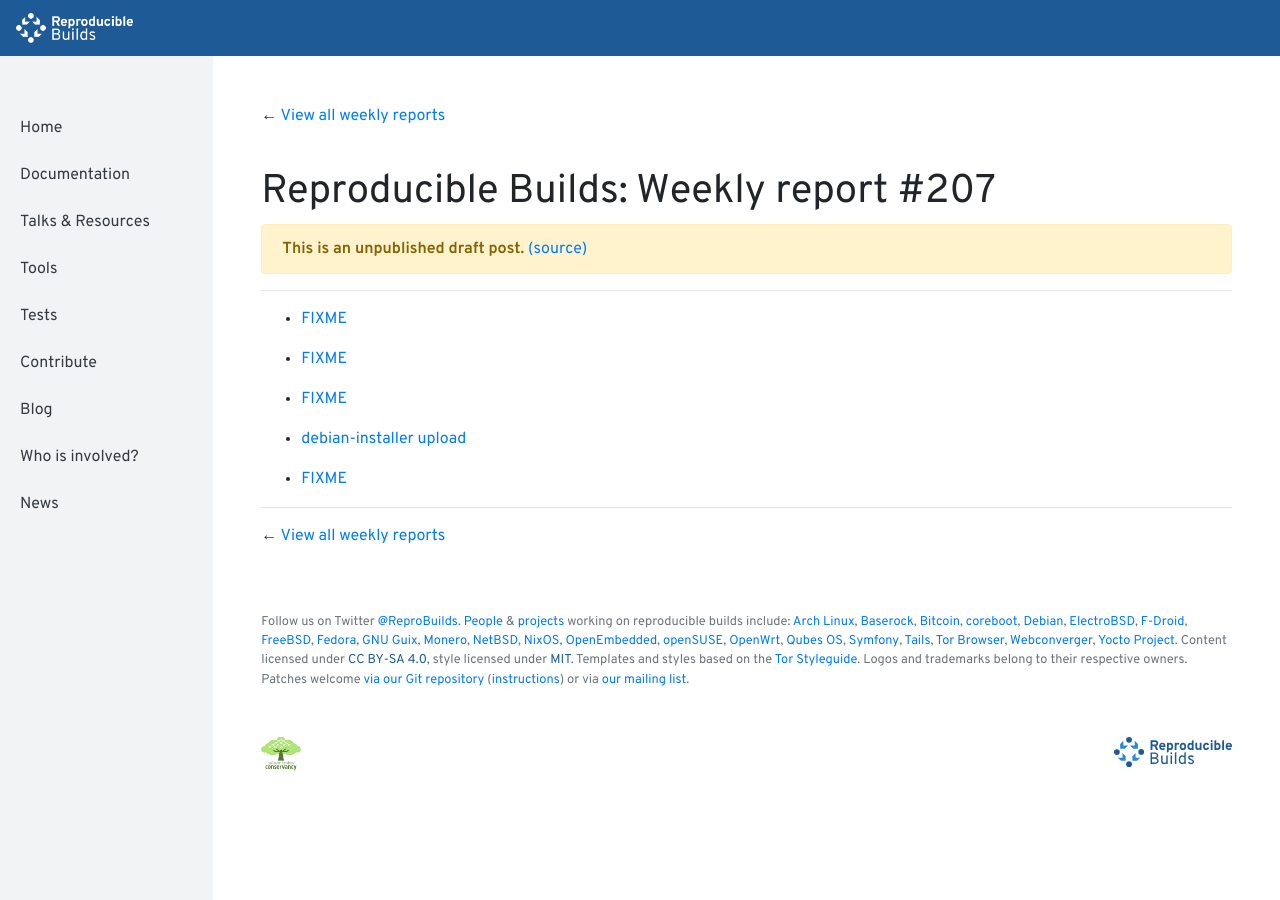
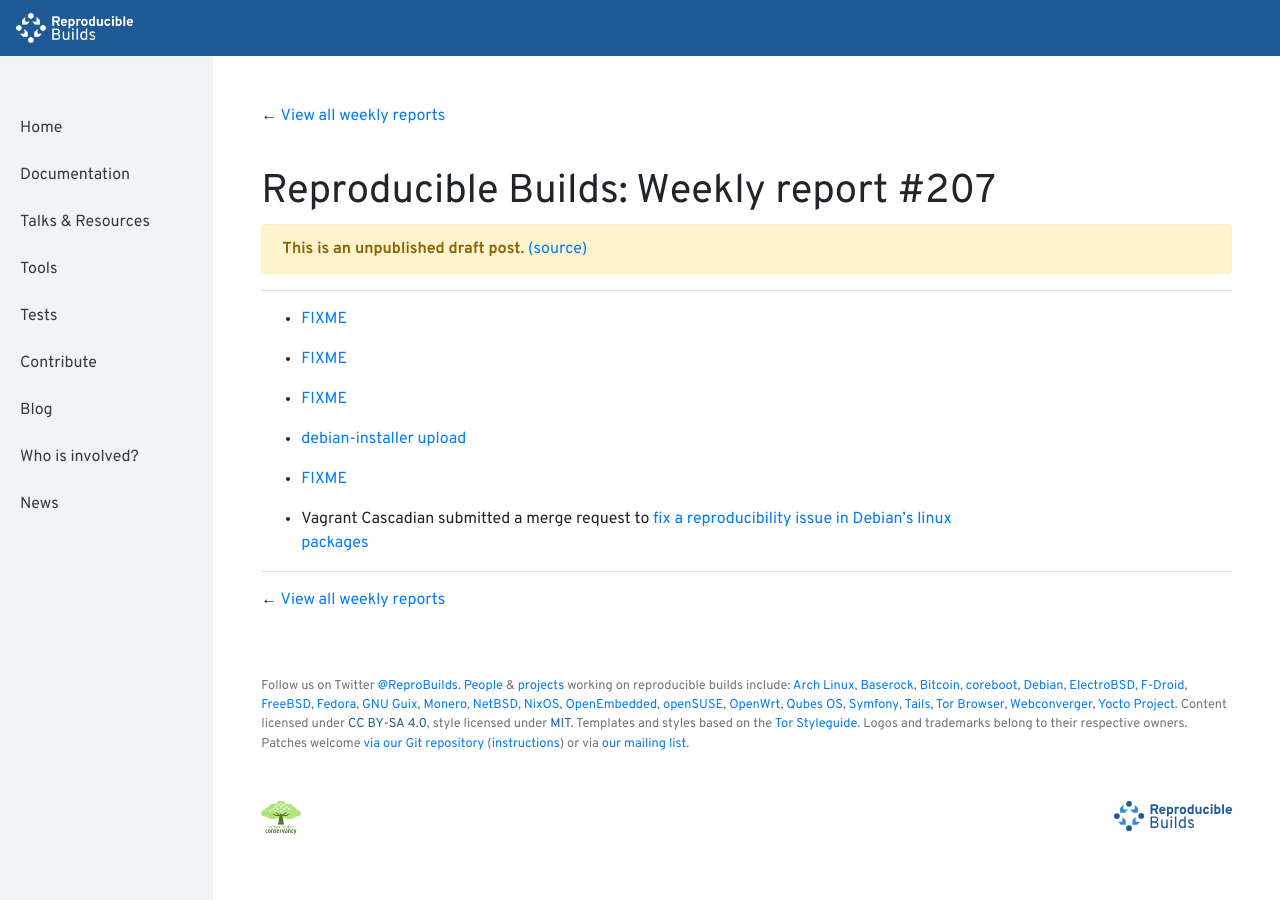
Before and after one commit to prototypefund/reproducible-website, a Jekyll site: the page built from _blog/posts/207.md, in a window 1280 px wide and 900 px high. Built offline with Jekyll 4.4.1, drawn with Linux system fonts in a browser that asks for light colours.

Commit message:
207: Merge request fixing Debian's linux package.

```diff
--- a/_blog/posts/207.md
+++ b/_blog/posts/207.md
@@ -12,3 +12,5 @@
 * [debian-installer upload](https://bugs.debian.org/920676#50)
 
 * [FIXME](https://dwheeler.com/essays/bootstrap-sass-subversion.html)
+
+* Vagrant Cascadian submitted a merge request to [fix a reproducibility issue in Debian's linux packages](https://salsa.debian.org/kernel-team/linux/merge_requests/140)
```
